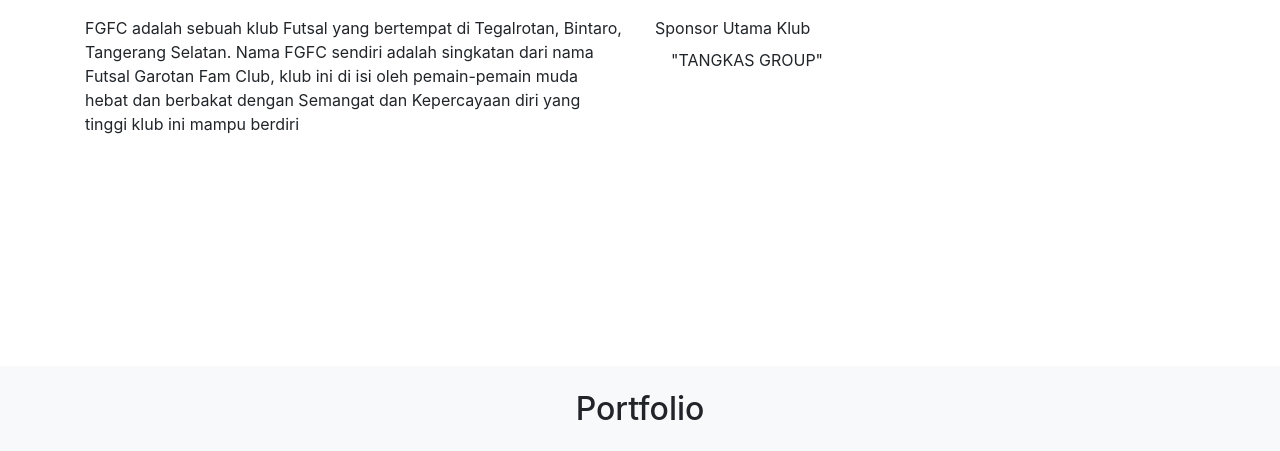
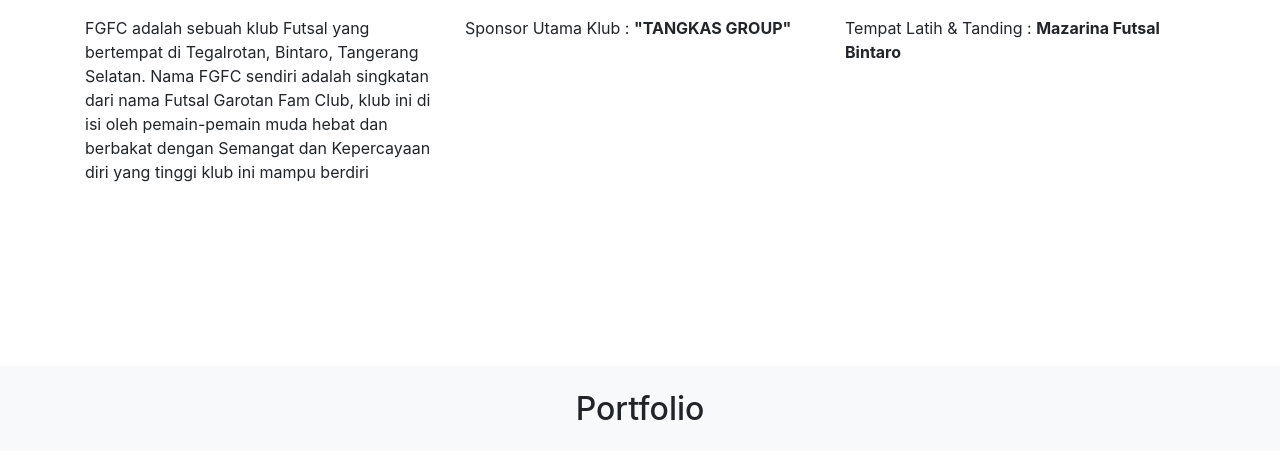
Before and after one commit to obiganteng/fgfc-futsal, a website: page index.html in a window 1280 px wide. Shown: the part 649-1100 px from the top of the page. Drawn offline with nearby package versions, Linux system fonts and the light colour scheme.

Commit message:
menambahkan about (2)

```diff
--- a/index.html
+++ b/index.html
@@ -58,11 +58,14 @@
           </div>
         </div>
         <div class="row justify-content-center">
-          <div class="col-md-6">
+          <div class="col-md-4">
             <p>FGFC adalah sebuah klub Futsal yang bertempat di Tegalrotan, Bintaro, Tangerang Selatan. Nama FGFC sendiri adalah singkatan dari nama Futsal Garotan Fam Club, klub ini di isi oleh pemain-pemain muda hebat dan berbakat dengan Semangat dan Kepercayaan diri yang tinggi klub ini mampu berdiri</p>
           </div>
-          <div class="col-md-6">
-            <p>Sponsor Utama Klub <span class="nav-link">"TANGKAS GROUP"</span></p>
+          <div class="col-md-4">
+            <p>Sponsor Utama Klub : <strong>"TANGKAS GROUP"</strong></p>
+          </div>
+          <div class="col-md-4">
+            <p>Tempat Latih & Tanding : <strong>Mazarina Futsal Bintaro</strong></p>
           </div>
         </div>
       </div>
```
